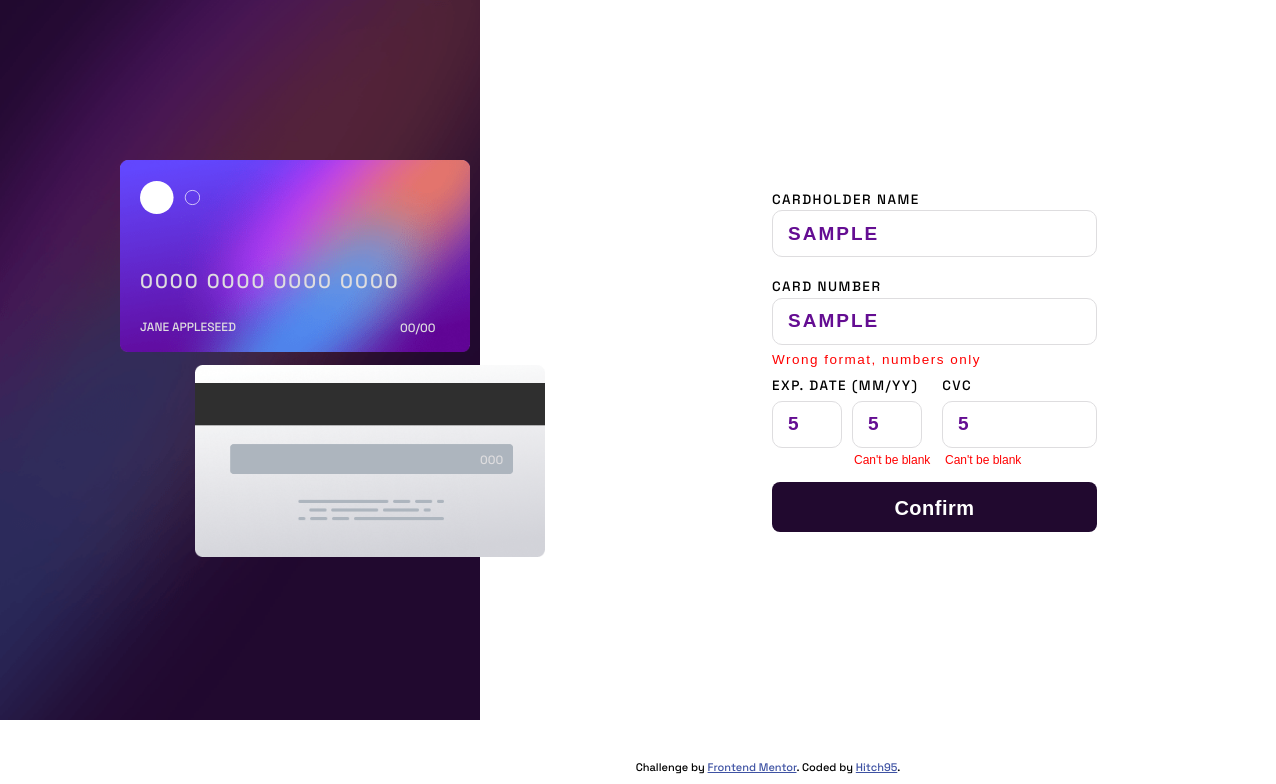
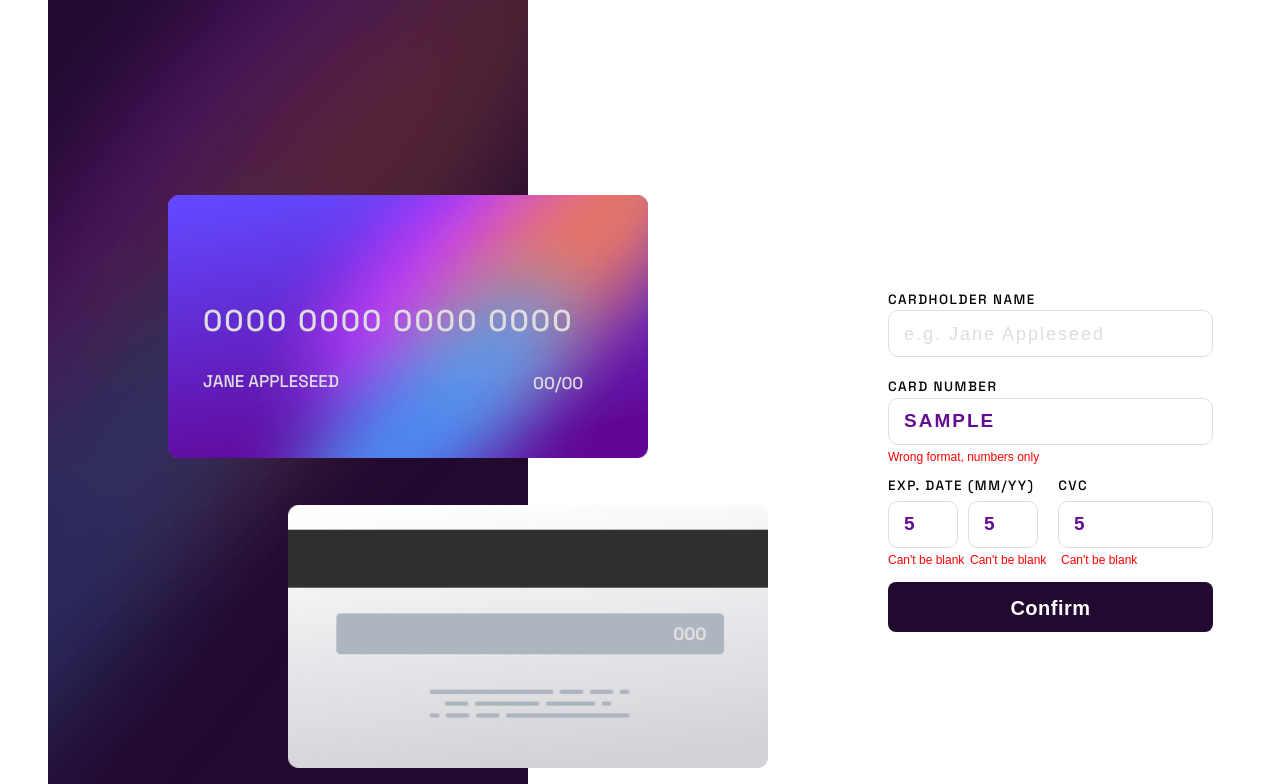
Before and after one commit to Hitch95/Front-End_Mentor_Interactive_Card_Details_Form, a plain HTML site: page index.html in a window 1536 px wide. Both pictures are taken after typing "Sample", "Sample", "5", "5", "5" into the empty fields and a click on the button "Confirm". Shown: the top 784 px of the page, without its empty margins (0-1276 px from the left). Drawn offline with Linux system fonts and the light colour scheme.

Commit message:
second commit

```diff
--- a/index.html
+++ b/index.html
@@ -1,16 +1,16 @@
 <!DOCTYPE html>
 <html lang="en">
   <head>
-    <meta charset="UTF-8" />
-    <meta name="viewport" content="width=device-width, initial-scale=1.0" />
+    <meta charset="UTF-8">
+    <meta name="viewport" content="width=device-width, initial-scale=1.0">
 
     <link
       rel="icon"
       type="image/png"
       sizes="32x32"
       href="./images/favicon-32x32.png"
-    />
-    <link rel="stylesheet" href="./style.css" />
+    >
+    <link rel="stylesheet" href="./style.css">
     <title>Frontend Mentor | Interactive card details form</title>
     <script src="./script.js" defer></script>
   </head>
@@ -20,23 +20,23 @@
       <!-- Card Representation -->
       <section class="background">
         <figure class="bg-of-cards">
-          <img srcset="./images/bg-card-back.webp" alt="" />
+          <img src="./images/bg-card-back.webp" alt="bank card from back" />
           <span id="cvc-log">000</span>
         </figure>
         <figure class="cards">
-          <img srcset="./images/bg-card-front.webp" alt="" />
-          <img srcset="./images/card-logo.svg" alt="" />
-          <figcaption class="card-number">
-            <p id="number-log">0000 0000 0000 0000</p>
-          </figcaption>
-          <figcaption class="cardholder-name">
+          <img src="./images/bg-card-front.webp" alt="bank card from front" />
+          <img src="./images/card-logo.svg" alt="bank card logo" />
+          <div class="card-number">
+            <h4 id="number-log">0000 0000 0000 0000</h4>
+          </div>
+          <div class="cardholder-name">
             <p id="name-log">Jane Appleseed</p>
-          </figcaption>
-          <figcaption class="exp-date">
+          </div>
+          <div class="exp-date">
             <p id="exp-date-log">
               <span id="month-log">00</span>/<span id="year-log">00</span>
             </p>
-          </figcaption>
+          </div>
         </figure>
       </section>
 
@@ -48,6 +48,7 @@
             <input
               type="text" pattern="[a-z]{1,15}" required
               title="Name section should only contain letters."
+              onkeypress="return (event.charCode > 64 && event.charCode < 91) || (event.charCode > 96 && event.charCode < 123)"
               placeholder="e.g. Jane Appleseed"
               id="name"
             />
@@ -69,7 +70,7 @@
             <span>EXP. DATE (MM/YY)</span>
             <span>CVC</span>
           </div>
-          <label for="month">
+          <label for="month year cvc">
             <input
               type="number" placeholder="MM" id="month" required
               oninput="if (this.value.length > this.maxLength) this.value = this.value.slice(0, this.maxLength);"
@@ -89,8 +90,8 @@
               oninput="if (this.value.length > this.maxLength) this.value = this.value.slice(0, this.maxLength);" maxlength="3"
             />
           </label>
-          <p class="alert" id="two-month">Can't be blank</p>
-          <p class="alert" id="two-year">Can't be blank</p>
+          <p class="alert" id="twoMonth">Can't be blank</p>
+          <p class="alert" id="twoYear">Can't be blank</p>
           <p class="alert" id="three">Can't be blank</p>
           <button type="submit" id="confirm-button">Confirm</button>
         </form>
--- a/script.js
+++ b/script.js
@@ -26,8 +26,8 @@ const sectionThankYou = document.getElementById('section-thank-you');
 
 // Alert Message //
 const alertMsgOne = document.getElementById('one');
-const alertMsgTwoMM = document.getElementById('two-month');
-const alertMsgTwoYY = document.getElementById('two-year');
+const alertMsgTwoMM = document.getElementById('twoMonth');
+const alertMsgTwoYY = document.getElementById('twoYear');
 const alertMsgThree = document.getElementById('three');
 
 
@@ -54,56 +54,73 @@ function format(s) {
 function handleSubmit(e) {
     e.preventDefault();
 
+    // Cardholder Name //
+    if ((nameInput.value.split(" ").length === 2) && (isNaN(nameInput.value))) {
+        nameInput.classList.remove("wrong-input");
+    } else {
+        nameInput.classList.add("wrong-input");
+        nameInput.value = null;
+    }
+
     // Card Number Part. //
     if (numberInput.value.length <= 0) {
-        alertMsgOne.style.display = "contents";
-        alertMsgOne.innerHTML = "<span style='display:contents'>Can't be blank</span>";
+        alertMsgOne.style.visibility = "visible";
+        numberInput.classList.add("wrong-input");
     } else if (isNaN(numberInput.value)) {
-        alertMsgOne.style.display = "contents";
-        alertMsgOne.innerHTML = "<span style='display:contents'>Wrong format, numbers only</span>";
-    } else if (numberInput.value.length > 0 && !isNaN(numberInput.value)) {
-        alertMsgOne.style.display = "none";
-        alertMsgOne.innerHTML = "<span style='display:contents'></span>";
+        alertMsgOne.style.visibility = "visible";
+        alertMsgOne.innerHTML = "Wrong format, numbers only";
+        numberInput.classList.add("wrong-input");
+    } else {
+        alertMsgOne.style.visibility = "hidden";
+        numberInput.classList.remove("wrong-input");
     }
 
 
     // Exp. Date => Month Part. //
-    if (!monthInput.value.length > 0) {
+    if (monthInput.value.length < 2) {
         alertMsgTwoMM.style.visibility = "visible";
+        monthInput.classList.add("wrong-input");
     } else if (monthInput.value < 0 || monthInput.value > 12) {
-            alertMsgTwoMM.style.visibility = "visible";
-            alertMsgTwoMM.innerHTML = "<p style='visibility:visible'>01 to 12 only</p>";
+            alertMsgTwoMM.innerHTML = "01 to 12 only";
+            monthInput.classList.add("wrong-input");
     } else {
         alertMsgTwoMM.style.visibility = "hidden";
+        monthInput.classList.remove("wrong-input");
     }
 
     // Exp. Date => Year Part.
     if (yearInput.value.length < 2) {
         alertMsgTwoYY.style.visibility = "visible";
+        yearInput.classList.add("wrong-input");
     } else if (yearInput.value <= 22) {
         alertMsgTwoYY.style.visibility = "visible";
-        alertMsgTwoYY.innerHTML = "<p style='visibility:visible'>More than 22</p>";
+        alertMsgTwoYY.innerHTML = "More than 22";
+        yearInput.classList.add("wrong-input");
     } else {
         alertMsgTwoYY.style.visibility = "hidden";
+        yearInput.classList.remove("wrong-input");
     }
 
     // CVC Number //
-    if (CvcInput.value.length !== 3 || isNaN(CvcInput.value)) {
+    if (CvcInput.value.length < 3) {
         alertMsgThree.style.visibility = "visible";
+        CvcInput.classList.add("wrong-input");
     } else {
         alertMsgThree.style.visibility = "hidden";
+        CvcInput.classList.remove("wrong-input");
     }
 
     // All conditions for Submit Button work //
-    if (nameInput.value || monthInput.value || yearInput.value || CvcInput.value) {
+    if (nameInput.value && monthInput.value && yearInput.value && CvcInput.value) {
+        sectionForm.style.visibility = "hidden";
+        sectionThankYou.style.visibility = "visible";
+    }
+    else if (nameInput.value || monthInput.value || yearInput.value || CvcInput.value) {
         sectionForm.style.visibility = "visible";
         sectionThankYou.style.visibility = "hidden";
     }
-    else if (nameInput.value && monthInput.value && yearInput.value && CvcInput.value) {
-        sectionForm.style.visibility = "hidden";
-        sectionThankYou.style.visibility = "visible";
-    }
 }
+
 
 numberInput.addEventListener('keyup', setCardNumber);
 nameInput.addEventListener('keyup', setCardName);
--- a/style.css
+++ b/style.css
@@ -72,11 +72,12 @@ main .background .cards :nth-child(2) {         /* Logo of the Card */
     width: 55px;
 }
 
-main .background .cards .card-number > p {      /* 0000 0000 0000 0000 */
+main .background .cards .card-number > h4 {      /* 0000 0000 0000 0000 */
     position: relative;
     transform: translate(35px, -230px);
     color: var(--LightGrayishViolet);
     font-size: 19px;
+    font-weight: 500;
     letter-spacing: 2px;
     width: 250px;
 }
@@ -174,7 +175,9 @@ form input:focus {
 	box-shadow: 0px 0px 5px var(--VeryDarkViolet);
 	outline: none;
 }
-
+form .wrong-input:focus {
+    box-shadow: 0px 0px 5px red;
+}
 
 form label:nth-of-type(3) {
     display: flex;
@@ -214,6 +217,10 @@ form button:active {
     color: var(--VeryDarkViolet);
     border: 3px solid #421945;
 }
+form button:focus {
+    background-color: var(--VeryDarkViolet);
+}
+
 form div:nth-of-type(1) {
     width: 210px;
     height: 15px;
@@ -231,21 +238,21 @@ section:nth-of-type(2) form .alert {        /* All my P with class ".alert" */
     font-size: 12px;
     margin: 0 auto;
 }
-section:nth-of-type(2) form #one {          /* "Wrong format, numbers only" */
-    display: none;
+section:nth-of-type(2) form #one {          /* Code Number ALert Message */
+    visibility: hidden;
     width: 250px;
 }
-section:nth-of-type(2) form #two-month {          /* "Can't be blank" */
+section:nth-of-type(2) form #twoMonth {     /* Month Alert Message */
     visibility: hidden;
     margin-top: 5px;
     margin-left: 0px;
 }
-section:nth-of-type(2) form #two-year {          /* "Can't be blank" */
+section:nth-of-type(2) form #twoYear {     /* Year Alert Message */
     visibility: hidden;
     margin-top: -14px;
     margin-left: 82px;
 }
-section:nth-of-type(2) form #three {        /* "Can't be blank" n°2 */
+section:nth-of-type(2) form #three {        /* CVC Alert Message */
     visibility: hidden;
     margin-top: -14px;
     margin-left: 173px;
@@ -261,10 +268,10 @@ main section:nth-of-type(3) {
     visibility: hidden;
     text-align: center;
 }
-main section:nth-of-type(3) img {       /* Logo Complete */
+main section:nth-of-type(3) img {           /* Logo Complete */
     margin-top: -10px;
 }
-main section:nth-of-type(3) h3 {        /* Thank You! */
+main section:nth-of-type(3) h3 {            /* Thank You! */
     font-size: 27px;
     font-weight: 500;
     text-transform: uppercase;
@@ -297,6 +304,9 @@ main section:nth-of-type(3) button:active {
     background-color: var(--White);
     color: var(--VeryDarkViolet);
     border: 3px solid #421945;
+}
+main section:nth-of-type(3) button:focus {
+    background-color: var(--VeryDarkViolet);
 }
 
 /* Footer */
@@ -346,7 +356,7 @@ main section:nth-of-type(3) button:active {
         width: 60px;
     }
 
-    main .background .cards .card-number > p {      /* 0000 0000 0000 0000 */
+    main .background .cards #number-log {           /* 0000 0000 0000 0000 */
         transform: translate(140px, -685px);
         font-size: 20px;
         letter-spacing: 2px;
@@ -427,27 +437,71 @@ main section:nth-of-type(3) button:active {
 
 @media screen and (min-width: 1440px) {
     main {
-        max-width: 100%;
-        min-height: 90vh;
+        max-width: 1440px;
+        min-height: 900px;
         margin-top: 0px;
     }
     main section:nth-of-type(1) {
         min-height: 100%;
-        width: calc(100% / 3);
+        width: 480px;
+        background-image: url('./images/bg-main-desktop.webp');
     }
     main .background .bg-of-cards {
-        background-image: url('./images/bg-main-desktop.webp');
-
-        min-height: 100%;
-        min-width: 480px;
+        width: 0px;
+        height: 0px;
+    }
+    main .background .bg-of-cards img {             /* Back Card */
+        transform: translate(50%, 505px);
+        width: 480px;
+    }
+    main .background .bg-of-cards span {            /* CVC 000 */
+        transform: translate(625px, 356px);
+        font-size: 17px;
+        font-weight: 700;
+    }
+    main .background .cards :nth-child(1) {         /* Face Card */
+        transform: translate(25%, -505px);
+        width: 480px;
+        min-height: auto;
+    }
+    main .background .cards :nth-child(2) {         /* Logo of the Card */
+        transform: translate(155px, -750px);
+        width: 20%;
     }
 
+    main .background .cards #number-log {           /* 0000 0000 0000 0000 */
+        transform: translate(155px, -685px);
+        font-size: 2em;
+        letter-spacing: 2px;
+        width: 371px;
+    }
+    main .background .cards .cardholder-name > p {  /* Cardholder Name */
+        transform: translate(155px, -655px);
+        font-size: 17px;
+    }
+    main .background .cards .exp-date > p {         /* Exp. Date */
+        transform: translate(485px, -675px);
+        font-size: 17px;
+        width: 55px;
+    }
 
     main section:nth-of-type(2) {
-        grid-column: 2/4;
-	    grid-row: 1/3;
-        min-height: 100%;
-        min-width: 960px;
+        max-height: 900px;
+        max-width: 960px;
         visibility: visible;
     }
+    main section:nth-of-type(2) form {
+        max-width: calc(100% * 0.4);
+        margin-top: 300px;
+        margin-left: 360px;
+    }
+
+    main section:nth-of-type(3) {
+        visibility: hidden;
+        max-height: 900px;
+        max-width: 960px;
+        padding-top: 375px;
+        padding-left: 140px;
+        padding-right: 55px;
+    }
 }
```
